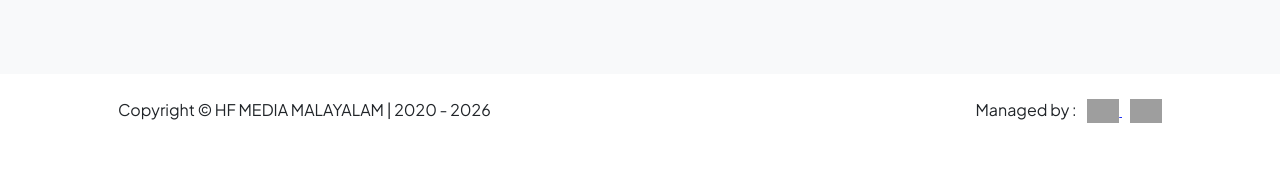
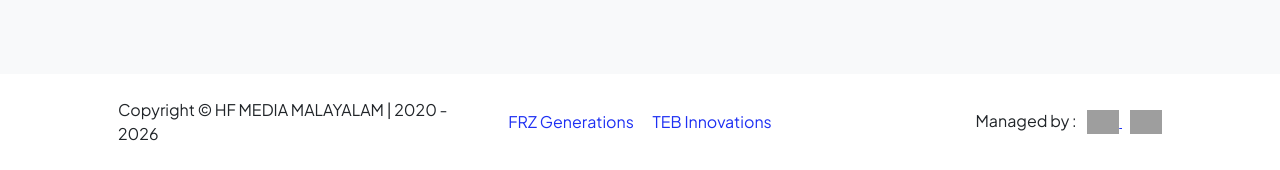
Before and after one commit to HaseefMuhammed/HF-Media, a plain HTML site: page index.html in a window 1280 px wide. Shown: the part 1375-1545 px from the top of the page. Before the commit the page ends 1522 px from the top, so only its background shows below. Drawn offline with nearby package versions, Linux system fonts and the light colour scheme; grey boxes are pictures that could not be loaded; a web font is replaced by a local one.

Commit message:
Update index.html

```diff
--- a/index.html
+++ b/index.html
@@ -201,17 +201,30 @@
         <!-- Footer-->
         <footer class="bg-white py-4 mt-auto">
   <div class="container px-5">
-    <div class="row align-items-center">
-      <div class="col-12 col-md-6 mb-3 mb-md-0">
+    <div class="row align-items-center text-center text-md-start">
+      <!-- Left: copyright -->
+      <div class="col-12 col-md-4 mb-3 mb-md-0">
         <p class="mb-0">
           Copyright &copy; HF MEDIA MALAYALAM | 2020 - <i id="year">Undifined</i>
         </p>
       </div>
-      <div class="col-12 col-md-6 text-md-end text-start">
+
+      <!-- Middle: text links -->
+      <div class="col-12 col-md-4 mb-3 mb-md-0 text-center">
+        <a href="https://support-frz.netlify.app" target="_blank" class="text-decoration-none me-3">
+          FRZ Generations
+        </a>
+        <a href="https://www.tebinnovations.in" target="_blank" class="text-decoration-none">
+          TEB Innovations
+        </a>
+      </div>
+
+      <!-- Right: Managed by + icons -->
+      <div class="col-12 col-md-4 text-md-end text-center">
         <span class="me-2">Managed by :</span>
         <a href="https://support-frz.netlify.app" target="_blank" class="me-2">
           <img src="https://support-frz.netlify.app/icon.png"
-               alt="FRZ Generations"
+               alt="Support FRZ"
                style="height:24px; width:auto;">
         </a>
         <a href="https://www.tebinnovations.in" target="_blank">
@@ -227,7 +240,5 @@
         <script src="https://cdn.jsdelivr.net/npm/bootstrap@5.2.3/dist/js/bootstrap.bundle.min.js"></script>
         <!-- Core theme JS-->
         <script src="scripts.js"></script>
-
-        <script src="https://haseefmuhammed.github.io/adisomapi/adisomapiHaseefSwiftv1r25032025.js"></script>
     </body>
 </html>
```
